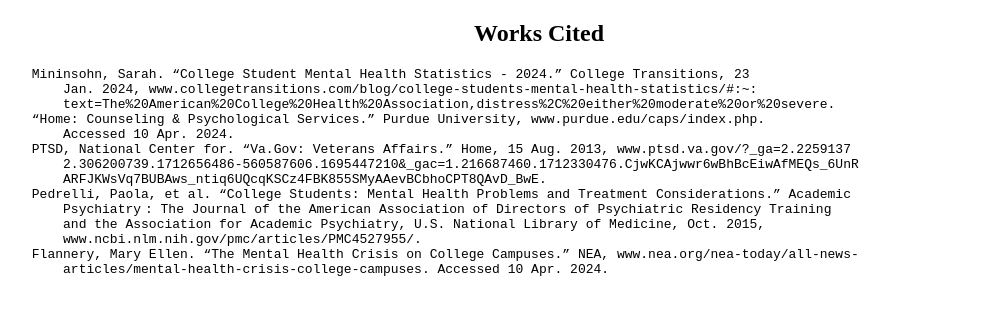
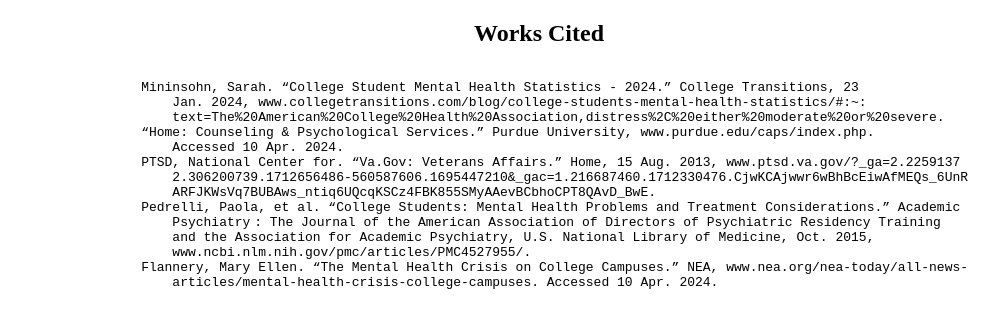
Before and after one commit to hijunho0811/citations, a plain HTML site: page index.html in a window 1280 px wide. Shown: the whole page, without its empty margins (101-1100 px from the left). Drawn offline with Linux system fonts and the light colour scheme.

Commit message:
Update index.html

```diff
--- a/index.html
+++ b/index.html
@@ -9,7 +9,13 @@
             text-align : center;
         }
         .main{
-            text-align : left;
+            display : block;
+            text-align: center;
+        }
+
+        pre {
+            display: inline-block;
+            text-align: left;
         }
     </style>
 </head>
```
Lines whose indentation alone changed are shown as unchanged.
